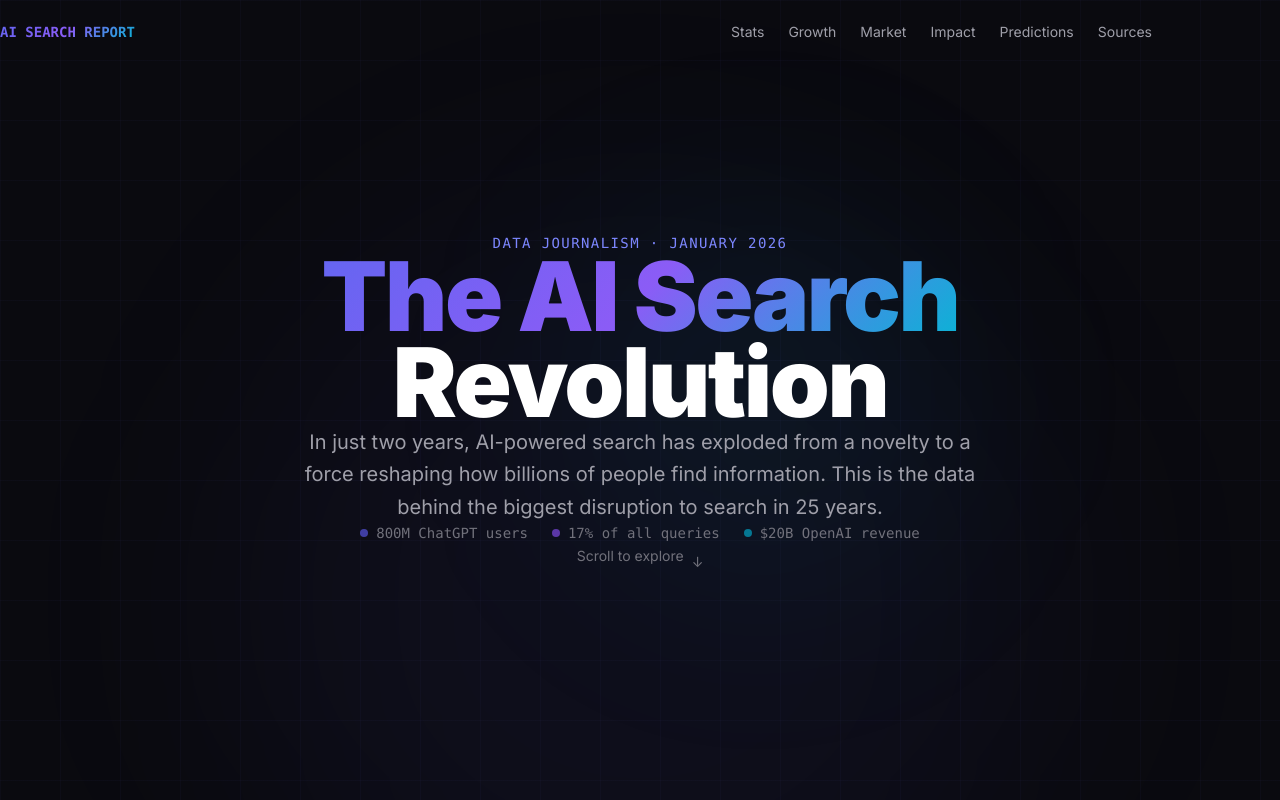
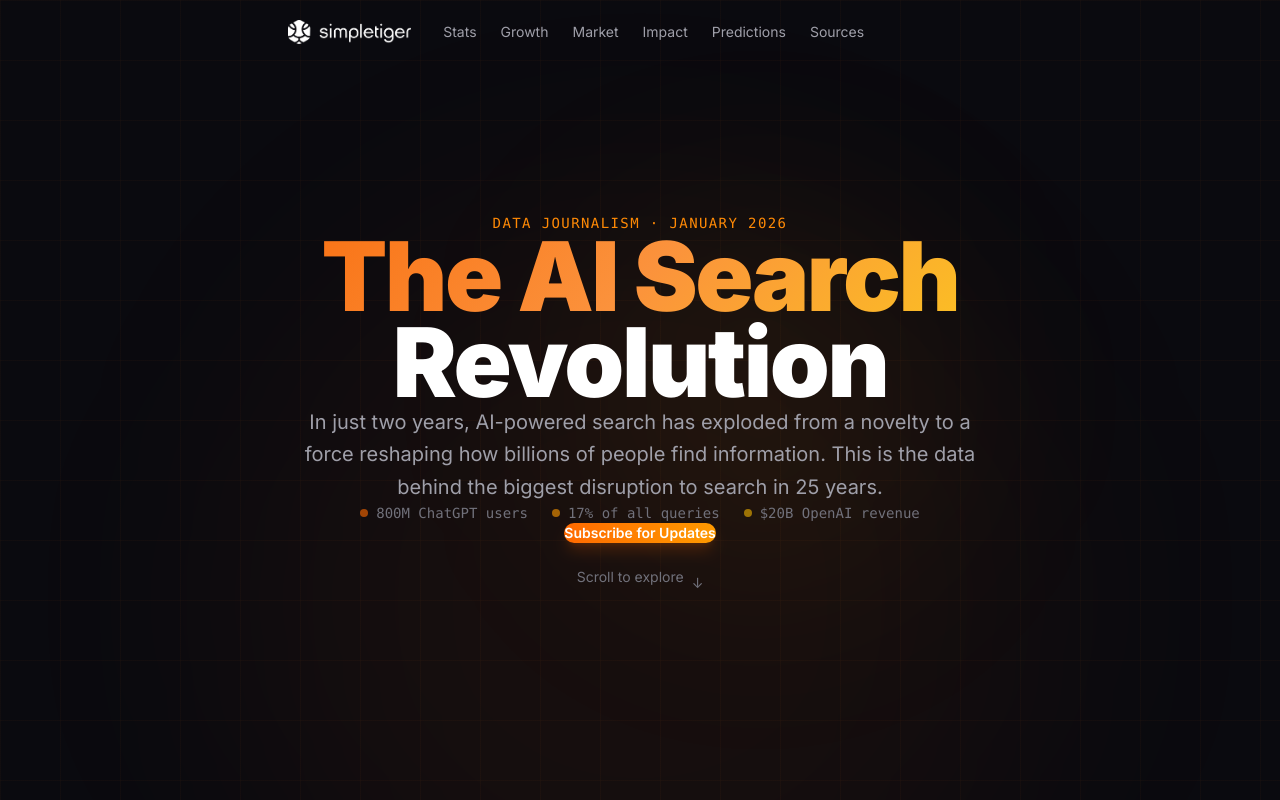
Before and after one commit to simpletiger/aisearch, a Next.js app: page / in a window 1280 px wide. Shown: the top 800 px of the page. Built offline with nearby package versions, Linux system fonts and the light colour scheme.

Commit message:
Center nav, add logo, orange gradient, subscribe button

```diff
--- a/src/app/globals.css
+++ b/src/app/globals.css
@@ -47,7 +47,7 @@
 
 /* Gradient text utility */
 .gradient-text {
-  background: linear-gradient(135deg, #6366f1, #8b5cf6, #06b6d4);
+  background: linear-gradient(135deg, #f97316, #fb923c, #fbbf24);
   -webkit-background-clip: text;
   -webkit-text-fill-color: transparent;
   background-clip: text;
@@ -55,17 +55,17 @@
 
 /* Glow effect */
 .glow {
-  box-shadow: 0 0 40px rgba(99, 102, 241, 0.15);
+  box-shadow: 0 0 40px rgba(249, 115, 22, 0.15);
 }
 
 .glow-hover:hover {
-  box-shadow: 0 0 60px rgba(99, 102, 241, 0.25);
+  box-shadow: 0 0 60px rgba(249, 115, 22, 0.25);
 }
 
 /* Grid background */
 .grid-bg {
   background-image:
-    linear-gradient(rgba(99, 102, 241, 0.03) 1px, transparent 1px),
-    linear-gradient(90deg, rgba(99, 102, 241, 0.03) 1px, transparent 1px);
+    linear-gradient(rgba(249, 115, 22, 0.03) 1px, transparent 1px),
+    linear-gradient(90deg, rgba(249, 115, 22, 0.03) 1px, transparent 1px);
   background-size: 60px 60px;
 }
--- a/src/components/Hero.tsx
+++ b/src/components/Hero.tsx
@@ -6,8 +6,8 @@
   return (
     <section className="relative min-h-screen flex items-center justify-center overflow-hidden grid-bg">
       {/* Ambient glow */}
-      <div className="absolute top-1/4 left-1/2 -translate-x-1/2 w-[800px] h-[800px] rounded-full bg-indigo-500/5 blur-[120px] pointer-events-none" />
-      <div className="absolute bottom-1/4 right-1/4 w-[400px] h-[400px] rounded-full bg-cyan-500/5 blur-[100px] pointer-events-none" />
+      <div className="absolute top-1/4 left-1/2 -translate-x-1/2 w-[800px] h-[800px] rounded-full bg-orange-500/5 blur-[120px] pointer-events-none" />
+      <div className="absolute bottom-1/4 right-1/4 w-[400px] h-[400px] rounded-full bg-amber-500/5 blur-[100px] pointer-events-none" />
 
       <div className="relative z-10 max-w-5xl mx-auto px-6 text-center">
         <motion.div
@@ -15,7 +15,7 @@
           animate={{ opacity: 1, y: 0 }}
           transition={{ duration: 0.8 }}
         >
-          <p className="text-sm font-mono tracking-widest uppercase text-indigo-400 mb-6">
+          <p className="text-sm font-mono tracking-widest uppercase text-orange-400 mb-6">
             Data Journalism · January 2026
           </p>
 
@@ -38,15 +38,15 @@
             className="flex flex-wrap justify-center gap-6 text-sm font-mono text-zinc-500"
           >
             <span className="flex items-center gap-2">
-              <span className="w-2 h-2 rounded-full bg-indigo-500 animate-pulse" />
+              <span className="w-2 h-2 rounded-full bg-orange-500 animate-pulse" />
               800M ChatGPT users
             </span>
             <span className="flex items-center gap-2">
-              <span className="w-2 h-2 rounded-full bg-violet-500 animate-pulse" />
+              <span className="w-2 h-2 rounded-full bg-amber-500 animate-pulse" />
               17% of all queries
             </span>
             <span className="flex items-center gap-2">
-              <span className="w-2 h-2 rounded-full bg-cyan-500 animate-pulse" />
+              <span className="w-2 h-2 rounded-full bg-yellow-500 animate-pulse" />
               $20B OpenAI revenue
             </span>
           </motion.div>
@@ -55,12 +55,19 @@
         <motion.div
           initial={{ opacity: 0 }}
           animate={{ opacity: 1 }}
-          transition={{ delay: 1.2, duration: 0.8 }}
-          className="mt-16"
+          transition={{ delay: 1.0, duration: 0.8 }}
+          className="mt-12 flex flex-col items-center gap-6"
         >
           <a
+            href="#subscribe"
+            className="inline-flex items-center gap-2 px-8 py-3 rounded-full bg-gradient-to-r from-orange-500 to-amber-500 text-white font-semibold text-sm hover:from-orange-400 hover:to-amber-400 transition-all shadow-lg shadow-orange-500/20 hover:shadow-orange-500/30"
+          >
+            Subscribe for Updates
+          </a>
+
+          <a
             href="#stats"
-            className="inline-flex items-center gap-2 text-zinc-500 hover:text-indigo-400 transition-colors text-sm"
+            className="inline-flex items-center gap-2 text-zinc-500 hover:text-orange-400 transition-colors text-sm"
           >
             <span>Scroll to explore</span>
             <motion.span
--- a/src/components/Nav.tsx
+++ b/src/components/Nav.tsx
@@ -2,6 +2,7 @@
 
 import { useState, useEffect } from "react";
 import { motion, AnimatePresence } from "framer-motion";
+import Image from "next/image";
 
 const links = [
   { label: "Stats", href: "#stats" },
@@ -33,9 +34,9 @@
             : "bg-transparent"
         }`}
       >
-        <div className="max-w-6xl mx-auto px-6 h-16 flex items-center justify-between">
-          <a href="#" className="text-sm font-bold font-mono gradient-text">
-            AI SEARCH REPORT
+        <div className="max-w-6xl mx-auto px-6 h-16 flex items-center justify-center gap-8">
+          <a href="#" className="flex-shrink-0">
+            <Image src="/logo.png" alt="SimpleTiger" width={140} height={28} className="h-6 w-auto" />
           </a>
 
           {/* Desktop links */}
```
Also changed, not shown: public/logo.png (added), 1 other file (tests, documents, lock files or other folders).
